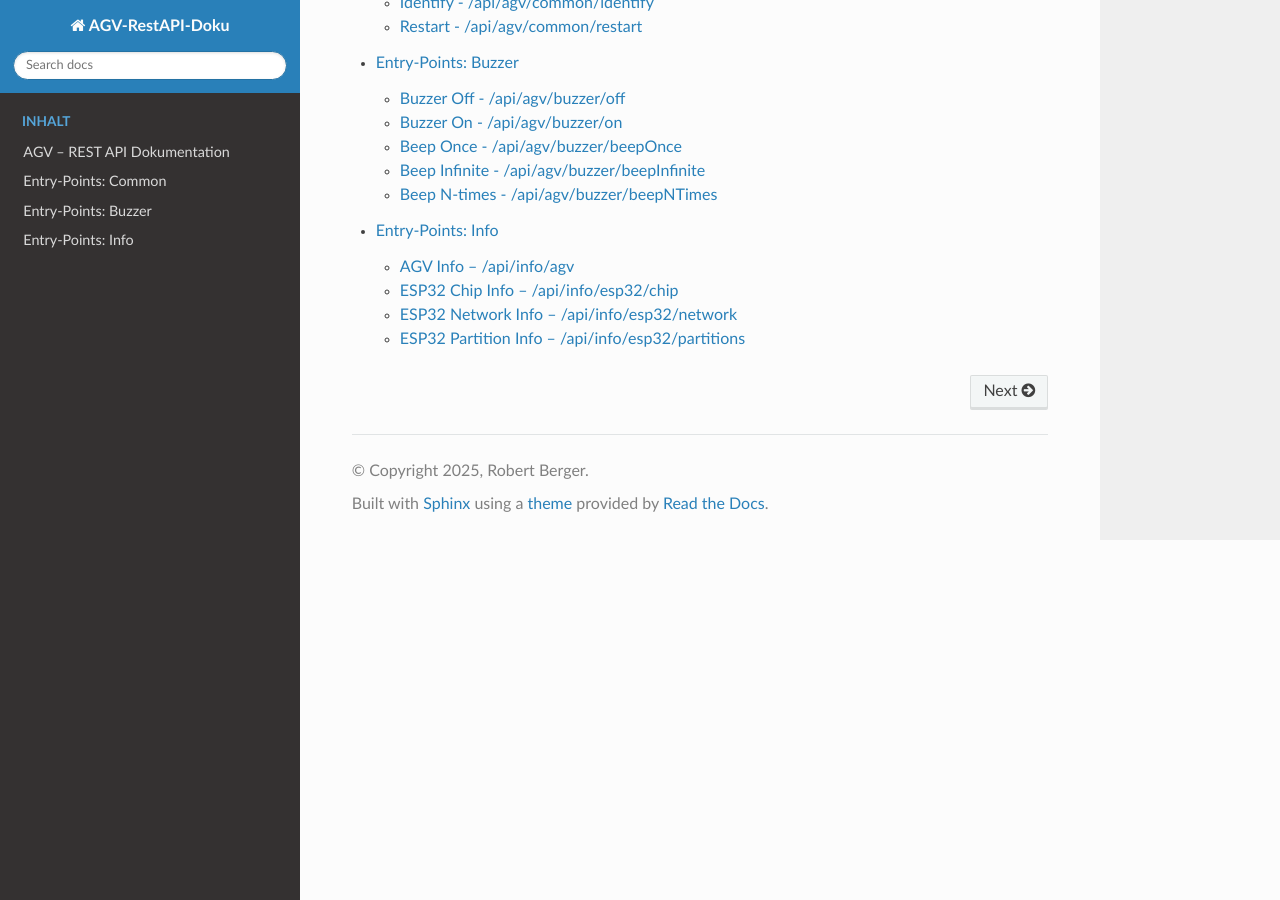
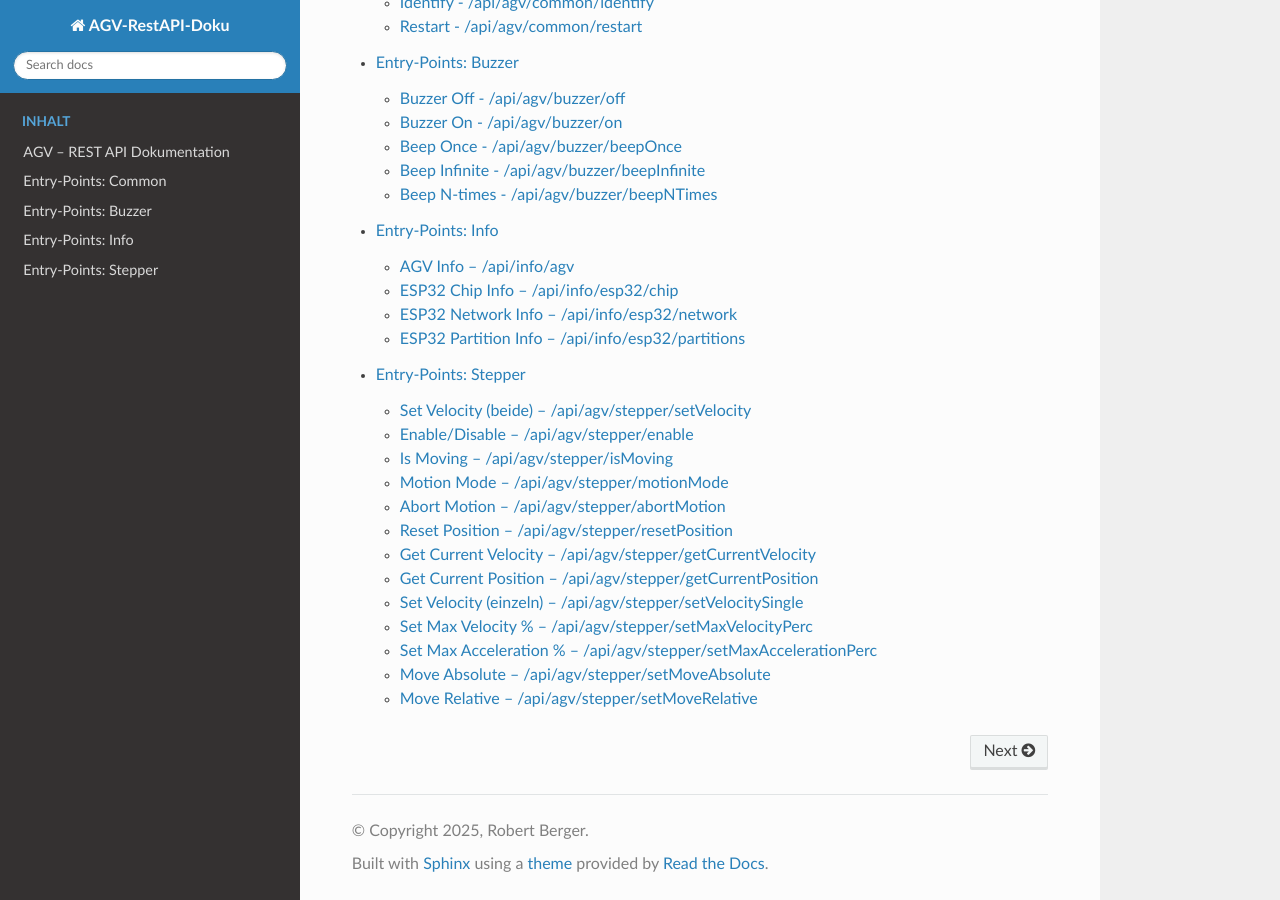
Before and after one commit to agv-doc/agv-doc.github.io, a Sphinx documentation site: the page built from docs/source/index.rst, in a window 1280 px wide and 900 px high, scrolled down 517 px. Built offline with Sphinx 7.4.7 and the Read the Docs theme 3.1.0, drawn with Linux system fonts in a browser that asks for light colours; some of the changed lines change nothing that is shown.

Commit message:
stepper doc added

```diff
--- /dev/null
+++ b/docs/source/agv_rest_api_stepper.rst
@@ -0,0 +1,463 @@
+Entry-Points: Stepper
+=====================
+
+.. note::
+   Eine Gesamtübersicht der API findest du unter :doc:`index`.
+
+**EntryPoints:**
+
+- :ref:`POST /api/agv/stepper/setVelocity <post-api-agv-stepper-setvelocity>`
+- :ref:`POST /api/agv/stepper/enable <post-api-agv-stepper-enable>`
+- :ref:`GET /api/agv/stepper/isMoving <get-api-agv-stepper-ismoving>`
+- :ref:`GET /api/agv/stepper/motionMode <get-api-agv-stepper-motionmode>`
+- :ref:`GET /api/agv/stepper/abortMotion <get-api-agv-stepper-abortmotion>`
+- :ref:`GET /api/agv/stepper/resetPosition <get-api-agv-stepper-resetposition>`
+- :ref:`GET /api/agv/stepper/getCurrentVelocity <get-api-agv-stepper-getcurrentvelocity>`
+- :ref:`GET /api/agv/stepper/getCurrentPosition <get-api-agv-stepper-getcurrentposition>`
+- :ref:`POST /api/agv/stepper/setVelocitySingle <post-api-agv-stepper-setvelocitysingle>`
+- :ref:`POST /api/agv/stepper/setMaxVelocityPerc <post-api-agv-stepper-setmaxvelocityperc>`
+- :ref:`POST /api/agv/stepper/setMaxAccelerationPerc <post-api-agv-stepper-setmaxaccelerationperc>`
+- :ref:`POST /api/agv/stepper/setMoveAbsolute <post-api-agv-stepper-setmoveabsolute>`
+- :ref:`POST /api/agv/stepper/setMoveRelative <post-api-agv-stepper-setmoverelative>`
+
+
+.. _post-api-agv-stepper-setvelocity:
+
+Set Velocity (beide) – /api/agv/stepper/setVelocity
+---------------------------------------------------
+
+.. http:post:: /api/agv/stepper/setVelocity
+
+   :synopsis: Setzt die Zielgeschwindigkeit beider Schrittmotoren in % der Maximalgeschwindigkeit.
+   :reqheader Content-Type: application/json
+   :resheader Content-Type: application/json; charset=utf-8
+   :jsonparam float velLeft_perc: Zielgeschwindigkeit linker Motor (Bereich ``-100.0`` bis ``100.0``).
+   :jsonparam float velRight_perc: Zielgeschwindigkeit rechter Motor (Bereich ``-100.0`` bis ``100.0``).
+   :statuscode 200: Geschwindigkeiten gesetzt.
+   :statuscode 400: Ungültige Werte oder fehlende Felder.
+
+**Request Body – JSON:**
+
+.. code-block:: json
+
+    {
+     "velLeft_perc": -20.0,
+     "velRight_perc": 20.0
+    }
+
+**Response – Success (200):**
+
+.. code-block:: json
+
+   {
+     "code": 200,
+     "status": "success",
+     "data": { "velLeft_perc": -20.0,
+               "velRight_perc": 20.0
+              }
+   }
+
+**Response – Error (400):**
+
+- *Invalid Value* – Werte außerhalb ``[-100.0, 100.0]`` oder falsche Typen.
+- *Missing Key* – Erforderliche Felder fehlen.
+
+
+.. _post-api-agv-stepper-enable:
+
+Enable/Disable – /api/agv/stepper/enable
+----------------------------------------
+
+.. http:post:: /api/agv/stepper/enable
+
+   :synopsis: Aktiviert oder deaktiviert die Schrittmotor-Treiber.
+   :reqheader Content-Type: application/json
+   :resheader Content-Type: application/json; charset=utf-8
+   :jsonparam string stepper: ``"on"`` oder ``"off"``.
+   :statuscode 200: Zustand gesetzt.
+   :statuscode 400: Ungültiger Wert oder fehlendes Feld.
+
+**Request Body – JSON:**
+
+.. code-block:: json
+
+    {
+     "stepper": "on"
+    }
+
+**Response – Success (200):**
+
+.. code-block:: json
+
+    {
+     "code": 200,
+     "status": "success",
+     "data": { "stepper": "on" }
+    }
+
+**Response – Error (400):**
+- *Invalid Value* – ``stepper`` nicht einer der erlaubten Werte.
+
+
+.. _get-api-agv-stepper-ismoving:
+
+Is Moving – /api/agv/stepper/isMoving
+-------------------------------------
+
+.. http:get:: /api/agv/stepper/isMoving
+
+   :synopsis: Prüft, ob gerade eine Bewegung aktiv ist.
+   :resheader Content-Type: application/json; charset=utf-8
+   :statuscode 200: Status geliefert.
+
+**Response – Success (200):**
+
+.. code-block:: json
+
+   {
+     "code": 200,
+     "status": "success",
+     "data": { "isMoving": true }
+   }
+
+
+.. _get-api-agv-stepper-motionmode:
+
+Motion Mode – /api/agv/stepper/motionMode
+-----------------------------------------
+
+.. http:get:: /api/agv/stepper/motionMode
+
+   :synopsis: Liefert den aktuellen Bewegungsmodus.
+   :resheader Content-Type: application/json; charset=utf-8
+   :statuscode 200: Modus geliefert.
+
+**Beschreibung:**
+Mögliche Werte: ``"idle"``, ``"velocity"``, ``"position"``, ``"position_planning"``, ``"mode_unknown"``.
+
+**Response – Success (200):**
+
+.. code-block:: json
+
+   {
+     "code": 200,
+     "status": "success",
+     "data": { "motionMode": "velocity" }
+   }
+
+
+.. _get-api-agv-stepper-abortmotion:
+
+Abort Motion – /api/agv/stepper/abortMotion
+-------------------------------------------
+
+.. http:get:: /api/agv/stepper/abortMotion
+
+   :synopsis: Bricht die aktuelle Bewegung ab.
+   :resheader Content-Type: application/json; charset=utf-8
+   :statuscode 200: Abbruch initiiert.
+
+**Response – Success (200):**
+
+.. code-block:: json
+
+   {
+     "code": 200,
+     "status": "success",
+     "data": { "aborted": true }
+   }
+
+
+.. _get-api-agv-stepper-resetposition:
+
+Reset Position – /api/agv/stepper/resetPosition
+-----------------------------------------------
+
+.. http:get:: /api/agv/stepper/resetPosition
+
+   :synopsis: Setzt die aktuelle Position beider Motoren zurück.
+   :resheader Content-Type: application/json; charset=utf-8
+   :statuscode 200: Position zurückgesetzt.
+   :statuscode 400: Stepper Busy – Zurücksetzen während Bewegung nicht möglich.
+
+**Response – Success (200):**
+
+.. code-block:: json
+
+   {
+     "code": 200,
+     "status": "success",
+     "data": { "positionReset": true }
+   }
+
+**Response – Error (400):**
+
+- *Stepper Busy* – Motoren bewegen sich noch.
+
+
+.. _get-api-agv-stepper-getcurrentvelocity:
+
+Get Current Velocity – /api/agv/stepper/getCurrentVelocity
+----------------------------------------------------------
+
+.. http:get:: /api/agv/stepper/getCurrentVelocity
+
+   :synopsis: Liefert aktuelle Winkelgeschwindigkeit beider Motoren.
+   :resheader Content-Type: application/json; charset=utf-8
+   :statuscode 200: Geschwindigkeiten geliefert.
+
+**Beschreibung:**
+
+Die Einheit ist **rad/s**. Zusätzlich wird die konfigurierte Maximalgeschwindigkeit mitgeliefert.
+
+**Response – Success (200):**
+
+.. code-block:: json
+
+   {
+     "code": 200,
+     "status": "success",
+     "data": {
+       "leftVelocity": 1.2,
+       "rightVelocity": -0.8,
+       "unit": "radPerSec",
+       "maxVelocity": 12.34
+     }
+   }
+
+
+.. _get-api-agv-stepper-getcurrentposition:
+
+Get Current Position – /api/agv/stepper/getCurrentPosition
+----------------------------------------------------------
+
+.. http:get:: /api/agv/stepper/getCurrentPosition
+
+   :synopsis: Liefert die aktuelle Position (Steps) beider Motoren.
+   :resheader Content-Type: application/json; charset=utf-8
+   :statuscode 200: Position geliefert.
+
+**Beschreibung:**
+
+Die Einheit ist **Steps**; zusätzlich wird ``stepsPerRevolution`` mitgeliefert.
+
+**Response – Success (200):**
+
+.. code-block:: json
+
+   {
+     "code": 200,
+     "status": "success",
+     "data": {
+       "leftPosition": 1234,
+       "rightPosition": -567,
+       "unit": "steps",
+       "stepsPerRevolution": 200
+     }
+   }
+
+
+.. _post-api-agv-stepper-setvelocitysingle:
+
+Set Velocity (einzeln) – /api/agv/stepper/setVelocitySingle
+-----------------------------------------------------------
+
+.. http:post:: /api/agv/stepper/setVelocitySingle
+
+   :synopsis: Setzt die Zielgeschwindigkeit eines einzelnen Motors in % der Maximalgeschwindigkeit.
+   :reqheader Content-Type: application/json
+   :resheader Content-Type: application/json; charset=utf-8
+   :jsonparam float vel_perc: Zielgeschwindigkeit (Bereich ``-100.0`` bis ``100.0``).
+   :jsonparam string stepper: Zielmotor ``"left"`` oder ``"right"``.
+   :statuscode 200: Geschwindigkeit gesetzt.
+   :statuscode 400: Ungültige Werte/Typen oder fehlende Felder.
+
+**Request Body – JSON:**
+
+.. code-block:: json
+
+    { "vel_perc": 35.0,
+    "stepper": "left"
+    }
+
+**Response – Success (200):**
+
+.. code-block:: json
+
+   {
+     "code": 200,
+     "status": "success",
+     "data": { "stepper": "left", "vel_perc": 35.0 }
+   }
+
+**Response – Error (400):**
+
+- *Invalid Value* – ``vel_perc`` außerhalb ``[-100.0, 100.0]`` oder ``stepper`` nicht ``left|right``.
+
+
+.. _post-api-agv-stepper-setmaxvelocityperc:
+
+Set Max Velocity % – /api/agv/stepper/setMaxVelocityPerc
+--------------------------------------------------------
+
+.. http:post:: /api/agv/stepper/setMaxVelocityPerc
+
+   :synopsis: Setzt die maximale Geschwindigkeit (global) in Prozent.
+   :reqheader Content-Type: application/json
+   :resheader Content-Type: application/json; charset=utf-8
+   :jsonparam float maxVel_perc: Prozentwert (Bereich ``0.0`` bis ``100.0``).
+   :statuscode 200: Maximalgeschwindigkeit gesetzt.
+   :statuscode 400: Ungültiger Wert/Typ oder Motoren bewegen sich (State).
+
+**Beschreibung:**
+Wenn die Motoren noch laufen, kann die Maximalgeschwindigkeit nicht gesetzt werden.
+
+**Request Body – JSON:**
+
+.. code-block:: json
+
+   {
+     "maxVel_perc": 80.0
+   }
+
+**Response – Success (200):**
+
+.. code-block:: json
+
+   {
+     "code": 200,
+     "status": "success",
+     "data": {
+       "maxVel_perc": 80.0,
+       "maxVel_radPerSec": 9.87
+     }
+   }
+
+**Response – Error (400):**
+
+- *Invalid Value* – Außerhalb ``[0.0, 100.0]`` oder falscher Typ.
+- *Invalid State* – Änderung während Bewegung nicht möglich.
+
+
+.. _post-api-agv-stepper-setmaxaccelerationperc:
+
+Set Max Acceleration % – /api/agv/stepper/setMaxAccelerationPerc
+----------------------------------------------------------------
+
+.. http:post:: /api/agv/stepper/setMaxAccelerationPerc
+
+   :synopsis: Setzt die maximale Beschleunigung (global) in Prozent.
+   :reqheader Content-Type: application/json
+   :resheader Content-Type: application/json; charset=utf-8
+   :jsonparam float maxAcc_perc: Prozentwert (Bereich ``0.0`` bis ``100.0``).
+   :statuscode 200: Maximale Beschleunigung gesetzt.
+   :statuscode 400: Ungültiger Wert/Typ oder Motoren bewegen sich (State).
+
+**Request Body – JSON:**
+
+.. code-block:: json
+
+   {
+     "maxAcc_perc": 60.0
+   }
+
+**Response – Success (200):**
+
+.. code-block:: json
+
+   {
+     "code": 200,
+     "status": "success",
+     "data": {
+       "maxAcc_perc": 60.0,
+       "maxAcc_radPerSec2": 12.34
+     }
+   }
+
+**Response – Error (400):**
+
+- *Invalid Value* – Außerhalb ``[0.0, 100.0]`` oder falscher Typ.
+- *Invalid State* – Änderung während Bewegung nicht möglich.
+
+
+.. _post-api-agv-stepper-setmoveabsolute:
+
+Move Absolute – /api/agv/stepper/setMoveAbsolute
+------------------------------------------------
+
+.. http:post:: /api/agv/stepper/setMoveAbsolute
+
+   :synopsis: Startet eine Positionsbewegung beider Motoren auf absolute Zielpositionen (Steps).
+   :reqheader Content-Type: application/json
+   :resheader Content-Type: application/json; charset=utf-8
+   :jsonparam long leftPos_steps: Zielposition linker Motor in Steps.
+   :jsonparam long rightPos_steps: Zielposition rechter Motor in Steps.
+   :statuscode 200: Bewegung gestartet.
+   :statuscode 400: Ungültige Werte/Typen oder Motoren beschäftigt.
+
+**Request Body – JSON:**
+
+.. code-block:: json
+
+   {
+     "leftPos_steps": 1200,
+     "rightPos_steps": -800
+    }
+
+**Response – Success (200):**
+
+.. code-block:: json
+
+   {
+     "code": 200,
+     "status": "success",
+     "data": {
+                "leftPos_steps": 1200,
+                "rightPos_steps": -800
+              }
+   }
+
+**Response – Error (400):**
+
+- *Invalid Value* – Falsche Typen.
+- *Invalid State* – Motoren sind beschäftigt (busy).
+
+
+.. _post-api-agv-stepper-setmoverelative:
+
+Move Relative – /api/agv/stepper/setMoveRelative
+------------------------------------------------
+
+.. http:post:: /api/agv/stepper/setMoveRelative
+
+   :synopsis: Startet eine Relativbewegung beider Motoren (Delta in Steps).
+   :reqheader Content-Type: application/json
+   :resheader Content-Type: application/json; charset=utf-8
+   :jsonparam long leftDelta_steps: Schritt-Differenz linker Motor.
+   :jsonparam long rightDelta_steps: Schritt-Differenz rechter Motor.
+   :statuscode 200: Bewegung gestartet.
+   :statuscode 400: Ungültige Werte/Typen oder Motoren beschäftigt.
+
+**Request Body – JSON:**
+
+.. code-block:: json
+
+    {
+     "leftDelta_steps": -200,
+     "rightDelta_steps": 200
+    }
+
+**Response – Success (200):**
+
+.. code-block:: json
+
+   {
+     "code": 200,
+     "status": "success",
+     "data": { "leftDelta_steps": -200, "rightDelta_steps": 200 }
+   }
+
+**Response – Error (400):**
+
+- *Invalid Value* – Falsche Typen.
+- *Invalid State* – Motoren sind beschäftigt (busy).
--- a/docs/source/index.rst
+++ b/docs/source/index.rst
@@ -18,6 +18,7 @@ Beispielanfragen und -antworten.
    agv_rest_api_common
    agv_rest_api_buzzer
    agv_rest_api_info
+   agv_rest_api_stepper
 
 
 .. Indizes und Tabellen
```
Also changed, not shown: 12 other files.
